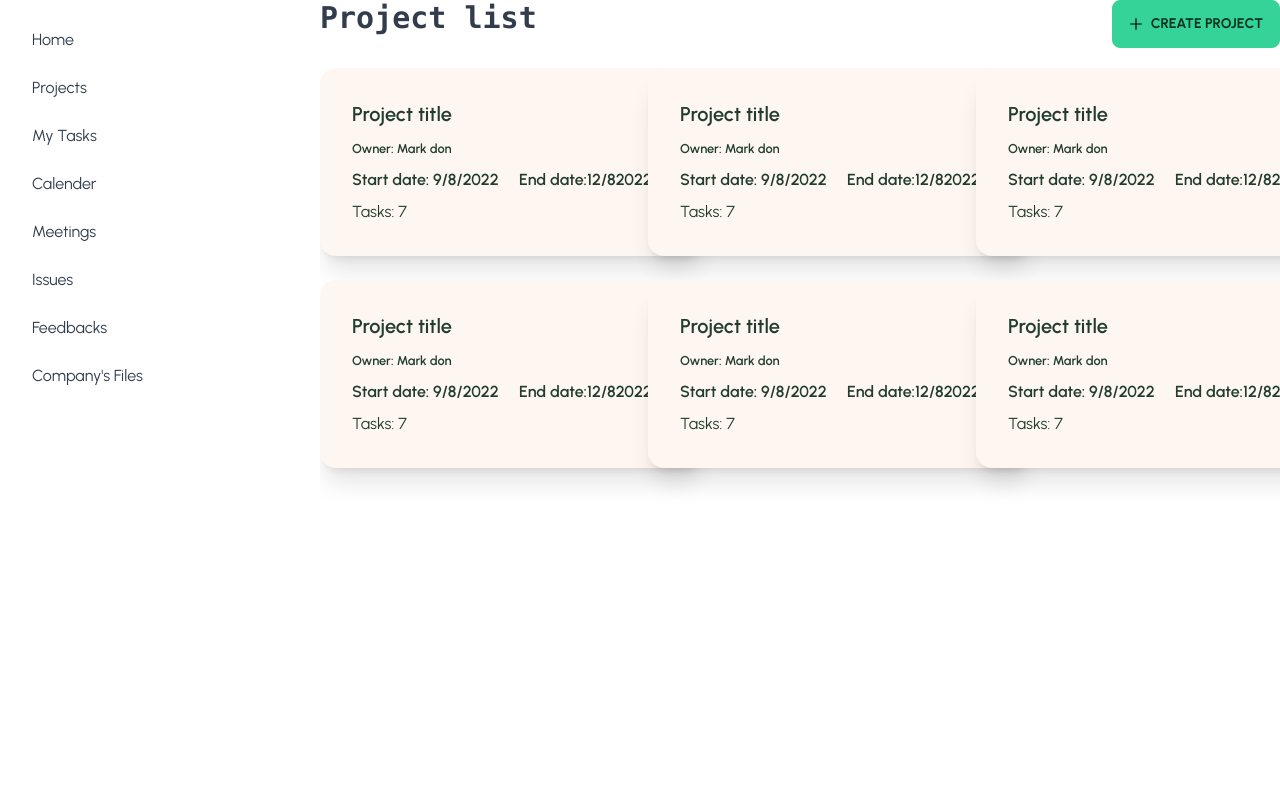
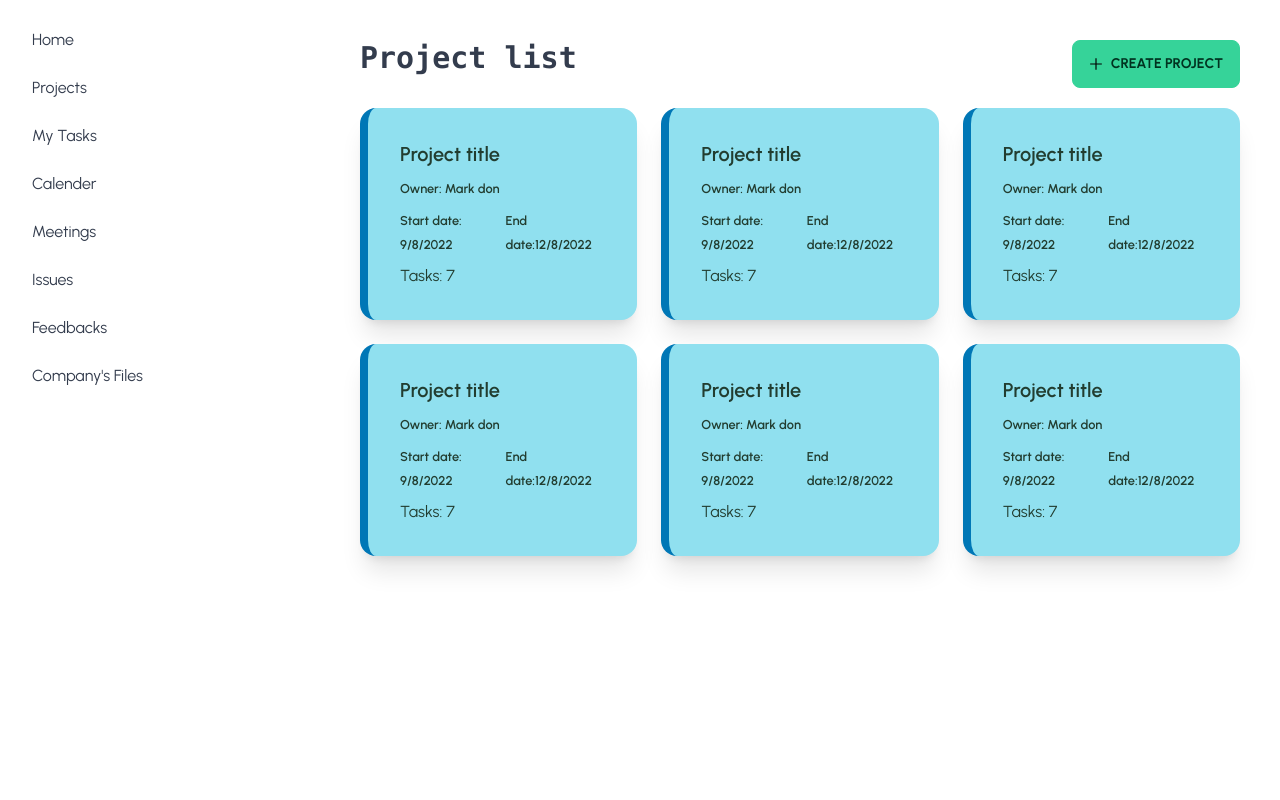
Before and after one commit to RAHUL573769/pro-track, a React (Create React App) app: page /dashboard/projects in a window 1280 px wide. Shown: the top 800 px of the page. Built offline with nearby package versions, Linux system fonts and the light colour scheme.

Commit message:
dashboard project modified

```diff
--- a/src/Components/Dashboard/Projects.jsx
+++ b/src/Components/Dashboard/Projects.jsx
@@ -3,7 +3,7 @@ import {GrAdd} from 'react-icons/gr'
 import AddProjectModal from "./AddProjectModal";
 const Projects = () => {
   return (
-    <div>
+    <div className="p-10">
       <div className="mb-10">
      <div className="flex justify-between mb-5">
      <div className="text-3xl font-semibold font-mono">Project list</div>
@@ -11,74 +11,74 @@ const Projects = () => {
      <AddProjectModal></AddProjectModal>
 
      </div>
-    <div className="grid lg:grid-cols-3 grid-col-1 lg:gap-6 items-center">
-    <div class="card w-96 bg-cream text-primary-content cursor-pointer shadow-xl transform transition duration-500 hover:scale-110 ">
+    <div className="grid lg:grid-cols-3 grid-cols-1 lg:gap-6 items-center ">
+    <div class="card max-w-lg bg-seaBlue border-l-8 border-blue text-primary-content cursor-pointer shadow-xl transform transition duration-500 hover:scale-110 ">
   <div class="card-body">
     <h2 class="card-title">Project title</h2>
     <p><small className="font-semibold">Owner: Mark don</small></p>
     <div className="flex justify-between font-semibold">
-      <p>Start date: 9/8/2022</p>
-      <p>End date:12/82022</p>
+      <p><small>Start date: 9/8/2022</small></p>
+      <p><small>End date:12/8/2022</small></p>
     </div>
     <p>Tasks: 7</p>
 
   </div>
     </div>
-    <div class="card w-96 bg-cream text-primary-content cursor-pointer shadow-xl transform transition duration-500 hover:scale-110 ">
+    <div class="card max-w-lg bg-seaBlue border-l-8 border-blue text-primary-content cursor-pointer shadow-xl transform transition duration-500 hover:scale-110 ">
   <div class="card-body">
     <h2 class="card-title">Project title</h2>
     <p><small className="font-semibold">Owner: Mark don</small></p>
     <div className="flex justify-between font-semibold">
-      <p>Start date: 9/8/2022</p>
-      <p>End date:12/82022</p>
+    <p><small>Start date: 9/8/2022</small></p>
+      <p><small>End date:12/8/2022</small></p>
     </div>
     <p>Tasks: 7</p>
 
   </div>
     </div>
-    <div class="card w-96 bg-cream text-primary-content cursor-pointer shadow-xl transform transition duration-500 hover:scale-110 ">
+    <div class="card max-w-lg bg-seaBlue border-l-8 border-blue text-primary-content cursor-pointer shadow-xl transform transition duration-500 hover:scale-110 ">
   <div class="card-body">
     <h2 class="card-title">Project title</h2>
     <p><small className="font-semibold">Owner: Mark don</small></p>
     <div className="flex justify-between font-semibold">
-      <p>Start date: 9/8/2022</p>
-      <p>End date:12/82022</p>
+    <p><small>Start date: 9/8/2022</small></p>
+      <p><small>End date:12/8/2022</small></p>
     </div>
     <p>Tasks: 7</p>
 
   </div>
     </div>
-    <div class="card w-96 bg-cream text-primary-content cursor-pointer shadow-xl transform transition duration-500 hover:scale-110 ">
+    <div class="card max-w-lg bg-seaBlue border-l-8 border-blue text-primary-content cursor-pointer shadow-xl transform transition duration-500 hover:scale-110 ">
   <div class="card-body">
     <h2 class="card-title">Project title</h2>
     <p><small className="font-semibold">Owner: Mark don</small></p>
     <div className="flex justify-between font-semibold">
-      <p>Start date: 9/8/2022</p>
-      <p>End date:12/82022</p>
+    <p><small>Start date: 9/8/2022</small></p>
+      <p><small>End date:12/8/2022</small></p>
     </div>
     <p>Tasks: 7</p>
 
   </div>
     </div>
-    <div class="card w-96 bg-cream text-primary-content cursor-pointer shadow-xl transform transition duration-500 hover:scale-110 ">
+    <div class="card max-w-lg bg-seaBlue border-l-8 border-blue text-primary-content cursor-pointer shadow-xl transform transition duration-500 hover:scale-110 ">
   <div class="card-body">
     <h2 class="card-title">Project title</h2>
     <p><small className="font-semibold">Owner: Mark don</small></p>
     <div className="flex justify-between font-semibold">
-      <p>Start date: 9/8/2022</p>
-      <p>End date:12/82022</p>
+    <p><small>Start date: 9/8/2022</small></p>
+      <p><small>End date:12/8/2022</small></p>
     </div>
     <p>Tasks: 7</p>
 
   </div>
     </div>
-    <div class="card w-96 bg-cream text-primary-content cursor-pointer shadow-xl transform transition duration-500 hover:scale-110 ">
+    <div class="card max-w-lg bg-seaBlue border-l-8 border-blue text-primary-content cursor-pointer shadow-xl transform transition duration-500 hover:scale-110 ">
   <div class="card-body">
     <h2 class="card-title">Project title</h2>
     <p><small className="font-semibold">Owner: Mark don</small></p>
     <div className="flex justify-between font-semibold">
-      <p>Start date: 9/8/2022</p>
-      <p>End date:12/82022</p>
+    <p><small>Start date: 9/8/2022</small></p>
+      <p><small>End date:12/8/2022</small></p>
     </div>
     <p>Tasks: 7</p>
 
```
